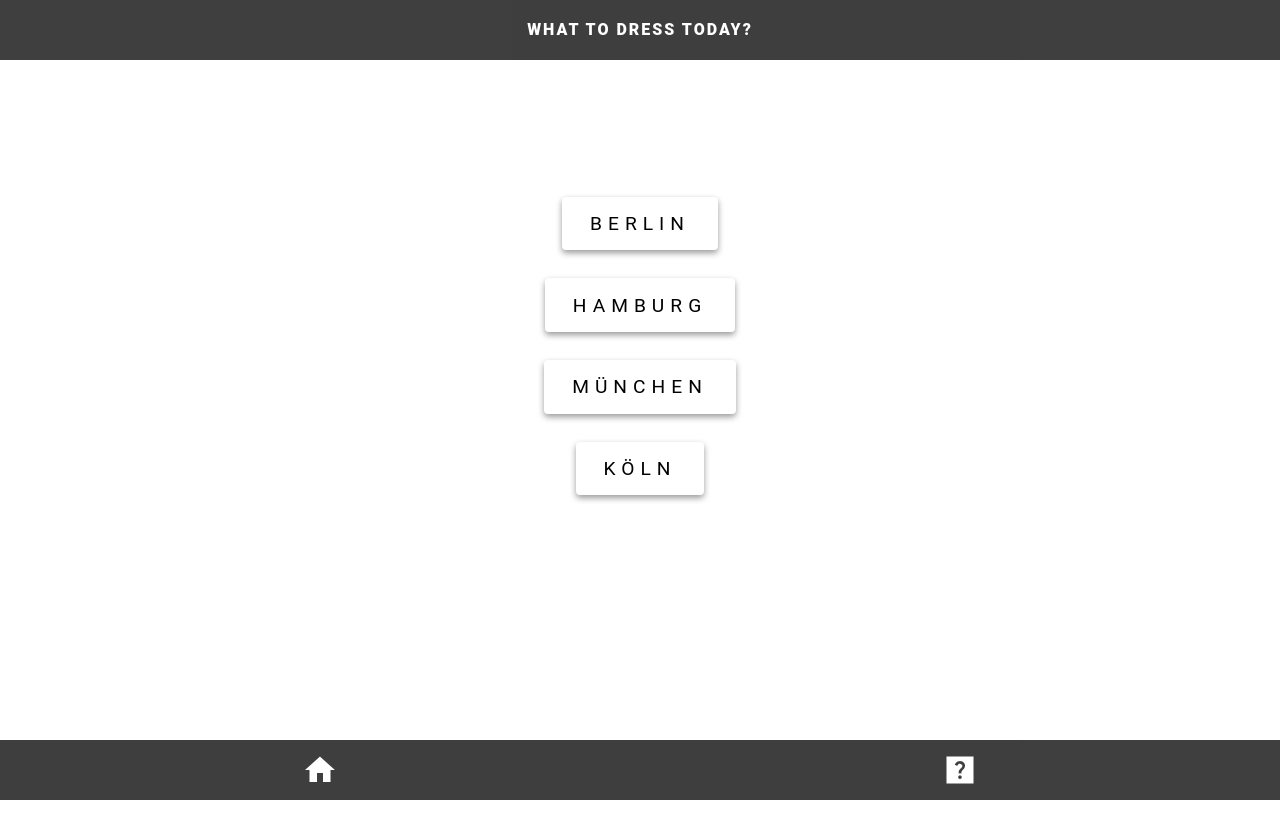
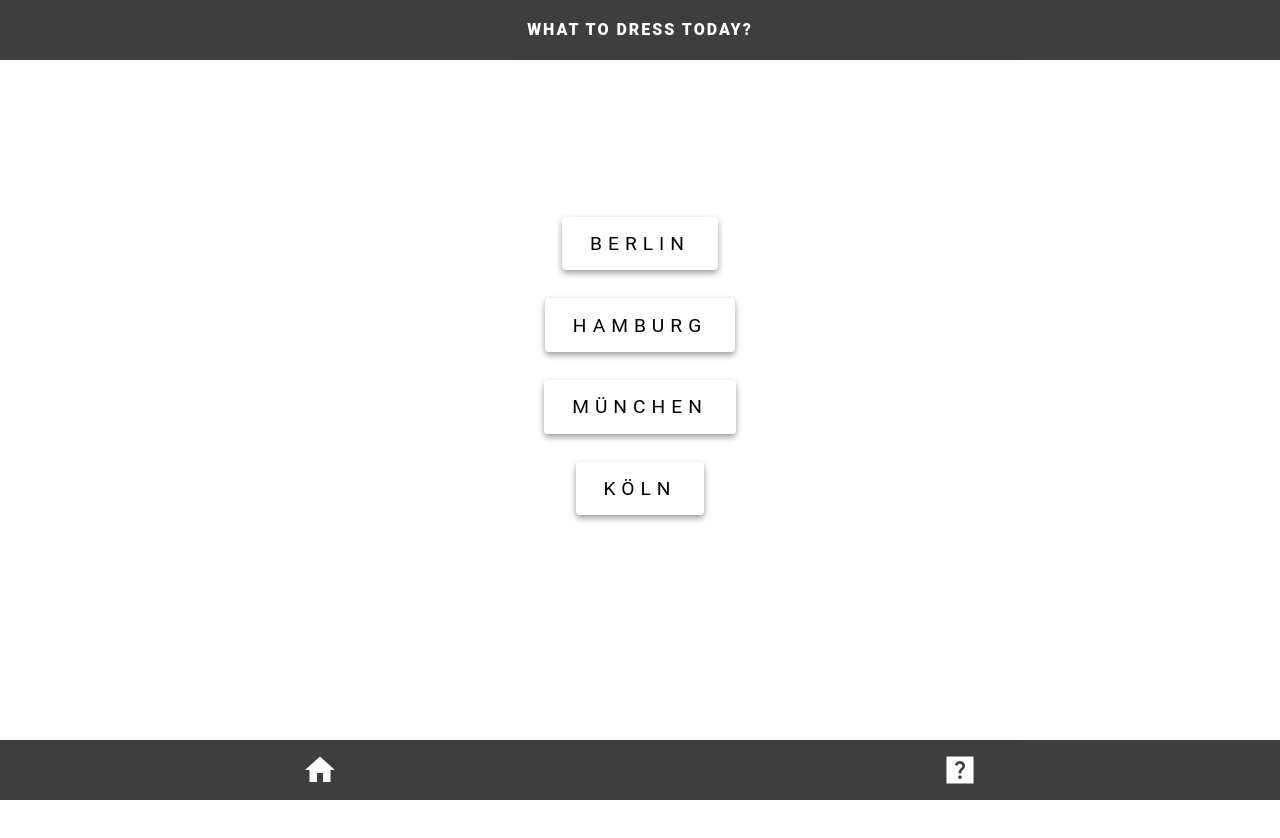
Before and after one commit to oliverstarckjohann/capstoneProject, a React (Create React App) app: page / in a window 1280 px wide. Shown: the top 838 px of the page. Built offline with nearby package versions, Linux system fonts and the light colour scheme; no server answers; the HTML template or start-up script is replaced by a standard one.

Commit message:
fixed minor box sizings on About.js

```diff
--- a/src/modules/About.js
+++ b/src/modules/About.js
@@ -40,7 +40,6 @@ const Contentbox = styled.div`
 `;
 
 const AboutContent = styled.section`
-  height: 52%;
   width: calc(100% - 4rem);
   display: block;
   position: relative;
@@ -53,7 +52,6 @@ const AboutContent = styled.section`
   border-radius: 10px;
   border: 6px solid #ffffff;
   box-shadow: 0 5px 10px rgba(0,0,0,0.75);
-  height: 52%;
 }
 `;
 
--- a/src/modules/Homescreen.js
+++ b/src/modules/Homescreen.js
@@ -39,7 +39,7 @@ const Contentbox = styled.div`
 `;
 
 const Citiesmenu = styled.section`
-  height: 600px;
+  height: 80%;
   display: flex;
   flex-direction: column;
   flex-wrap: wrap;
```
